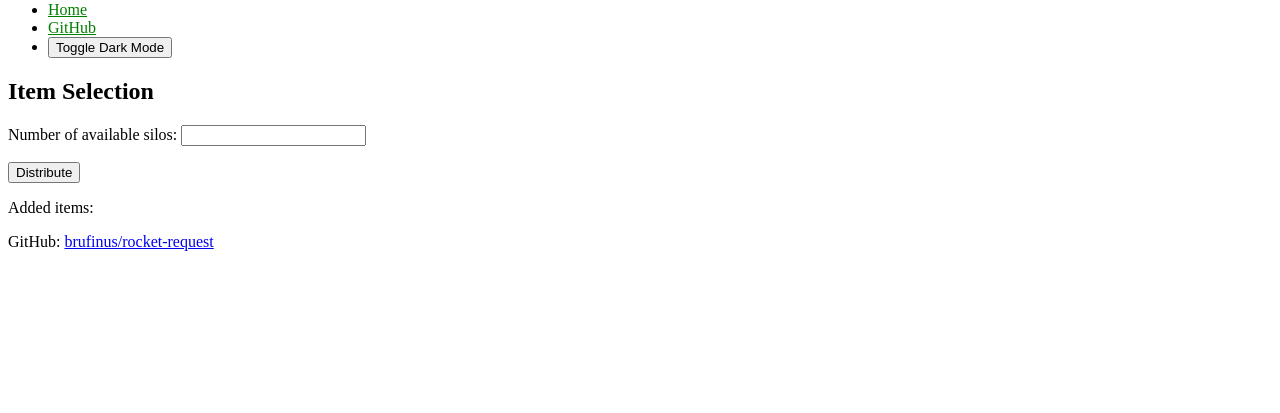
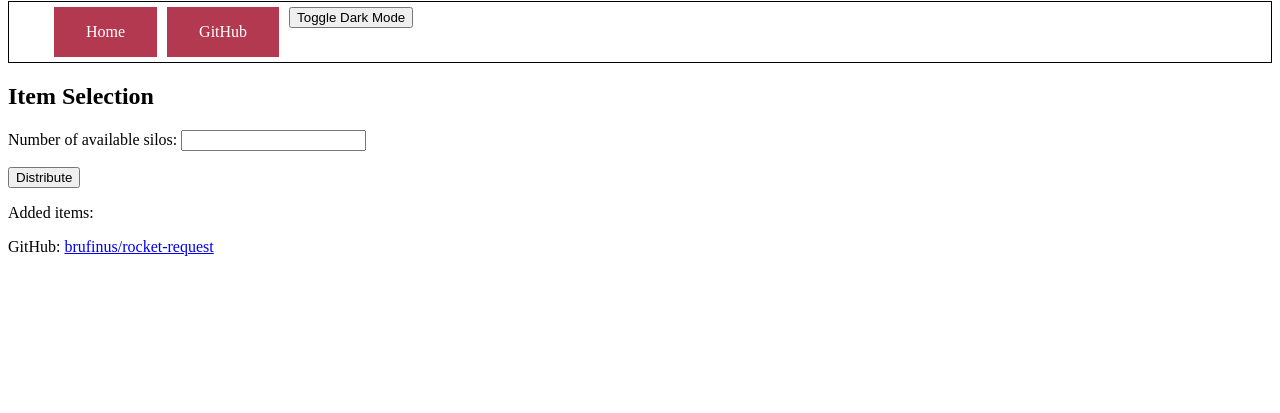
Before and after one commit to brufinus/rocket-request, a Django app: page /distribute/ in a window 1280 px wide. Shown: the part 387-800 px from the top of the page. Run offline with Django 5.2, Linux system fonts and the light colour scheme.

Commit message:
add style to nav bar

```diff
--- a/django-rocket-request/django_distribute/static/distribute/style.css
+++ b/django-rocket-request/django_distribute/static/distribute/style.css
@@ -1,3 +1,22 @@
-li a {
-    color: green
+ul {
+    display: flex;
+    list-style: none;
+    border: 1px solid black;
 }
+
+li {
+    margin: 5px;
+}
+
+.links-list a {
+  background-color: rgb(179 57 81);
+  color: white;
+  text-decoration: none;
+  padding: 1em 2em;
+  display: inline-block;
+}
+
+.links-list a:hover {
+  background-color: rgb(66 28 40);
+  color: white;
+}
--- a/django-rocket-request/django_distribute/templates/distribute/index.html
+++ b/django-rocket-request/django_distribute/templates/distribute/index.html
@@ -18,7 +18,7 @@
     </header>
 
     <nav>
-        <ul>
+        <ul class="links-list">
             <li><a href="#">Home</a></li>
             <li><a href="https://github.com/brufinus/rocket-request">GitHub</a></li>
             <li><button>Toggle Dark Mode</button></li>
```
